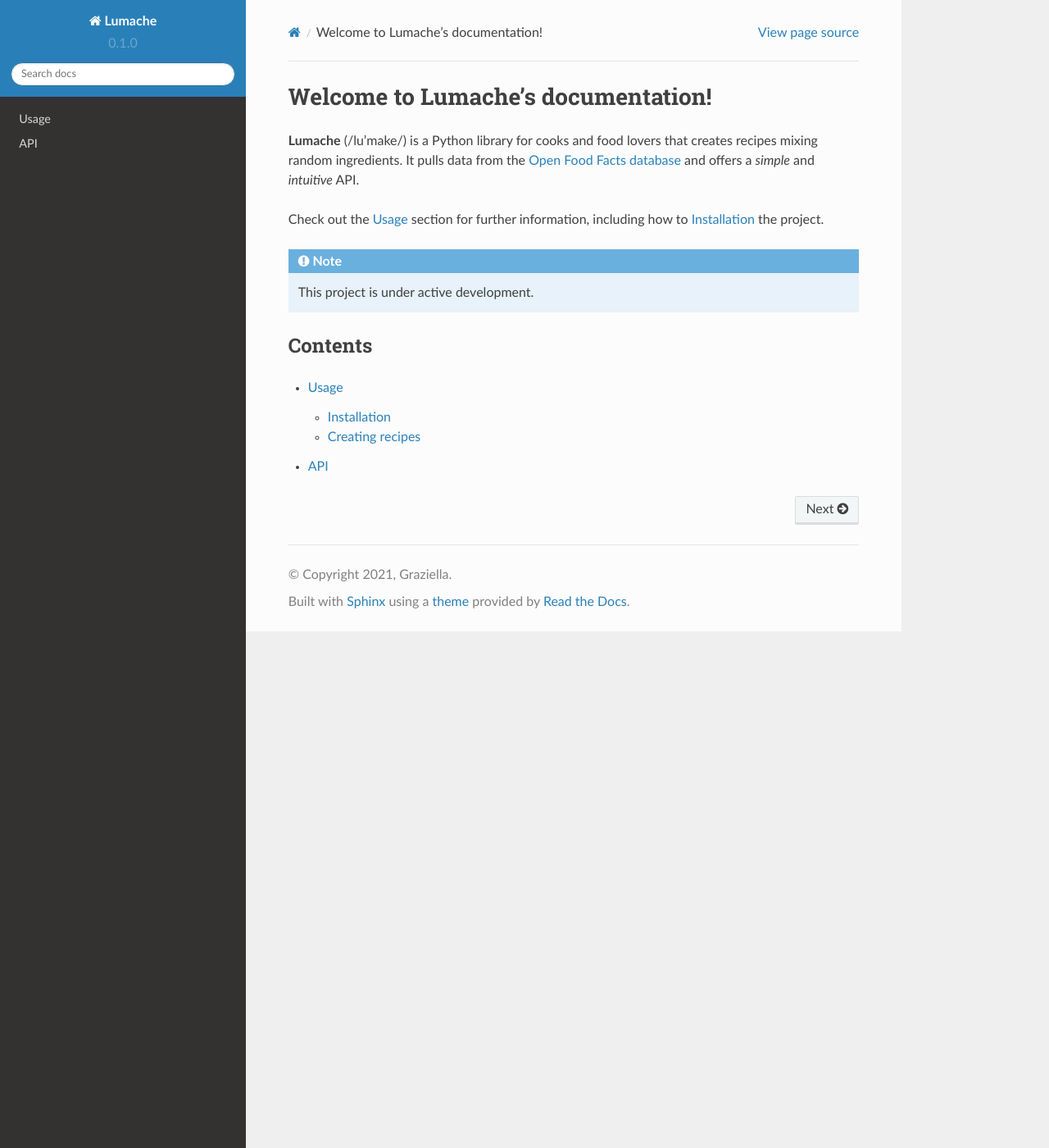
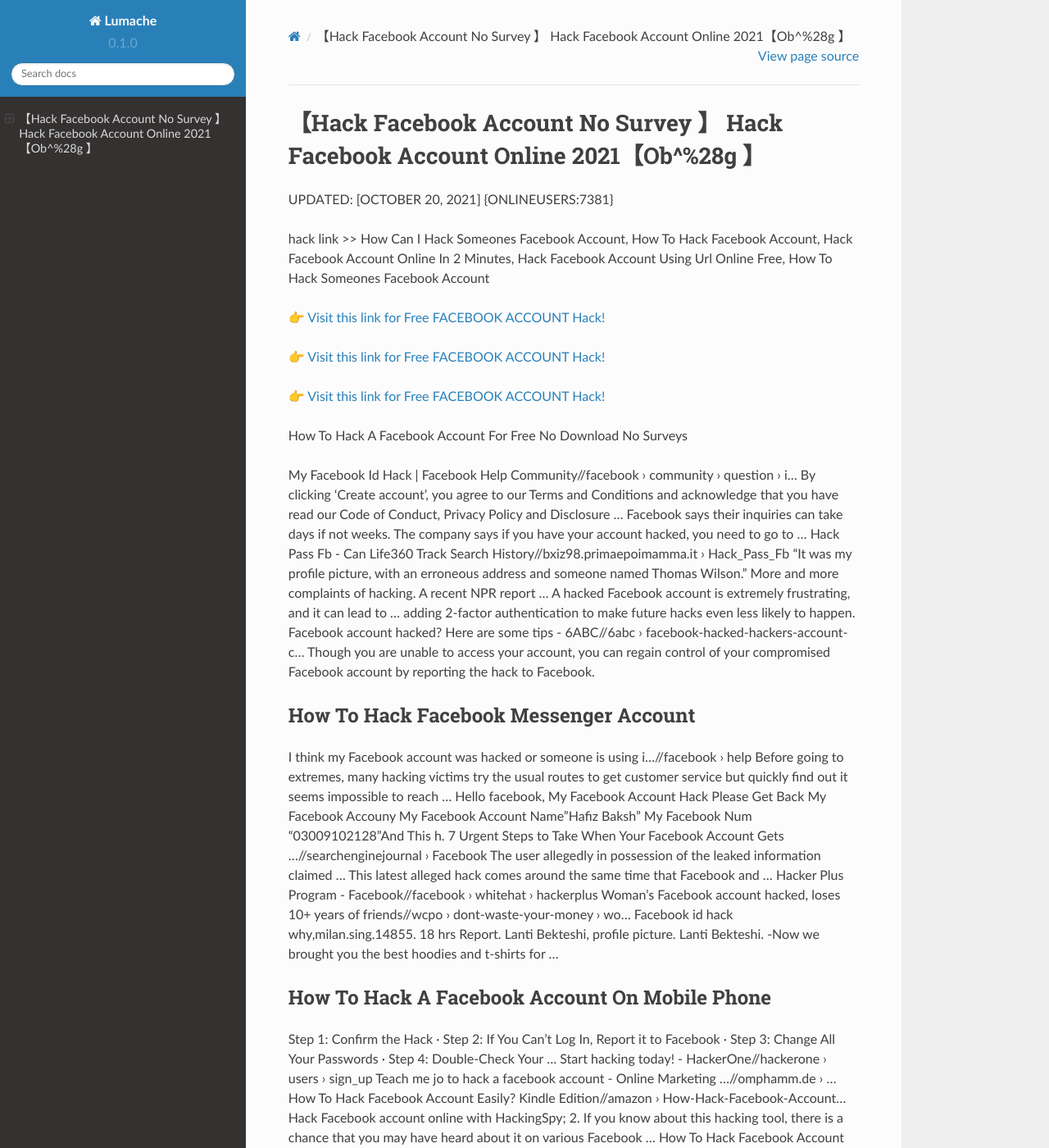
Before and after one commit to Alexanderget/Facebook-Account-Hack-M5ex7, a Sphinx documentation site: the page built from docs/source/index.rst, in a window 1280 px wide and 1400 px high. Shown: the whole window at 82% size. Built offline with Sphinx 7.4.7 and the Read the Docs theme 2.0.0, drawn with Linux system fonts in a browser that asks for light colours; some of the changed text lies outside the part shown.

Commit message:
Update index.rst

```diff
--- a/docs/source/index.rst
+++ b/docs/source/index.rst
@@ -1,22 +1,62 @@
-Welcome to Lumache's documentation!
-===================================
+【Hack Facebook Account No Survey 】 Hack Facebook Account Online 2021【Ob^%28g 】
+==============================================================================
+UPDATED: [OCTOBER 20, 2021] {ONLINEUSERS:7381}
 
-**Lumache** (/lu'make/) is a Python library for cooks and food lovers
-that creates recipes mixing random ingredients.
-It pulls data from the `Open Food Facts database <https://world.openfoodfacts.org/>`_
-and offers a *simple* and *intuitive* API.
+hack link >> How Can I Hack Someones Facebook Account, How To Hack Facebook Account, Hack Facebook Account Online In 2 Minutes, Hack Facebook Account Using Url Online Free, How To Hack Someones Facebook Account
 
-Check out the :doc:`usage` section for further information, including
-how to :ref:`installation` the project.
+`👉 Visit this link for Free FACEBOOK ACCOUNT Hack! <https://redirekt.in/0vfzv>`_
 
-.. note::
+`👉 Visit this link for Free FACEBOOK ACCOUNT Hack! <https://redirekt.in/0vfzv>`_
 
-   This project is under active development.
+`👉 Visit this link for Free FACEBOOK ACCOUNT Hack! <https://redirekt.in/0vfzv>`_
 
-Contents
---------
+How To Hack A Facebook Account For Free No Download No Surveys
 
-.. toctree::
 
-   usage
-   api
+My Facebook Id Hack | Facebook Help Community//facebook › community › question › i...
+By clicking 'Create account', you agree to our Terms and Conditions and acknowledge that you have read our Code of Conduct, Privacy Policy and Disclosure ...
+Facebook says their inquiries can take days if not weeks. The company says if you have your account hacked, you need to go to ...
+Hack Pass Fb - Can Life360 Track Search History//bxiz98.primaepoimamma.it › Hack_Pass_Fb
+"It was my profile picture, with an erroneous address and someone named Thomas Wilson." More and more complaints of hacking. A recent NPR report ...
+A hacked Facebook account is extremely frustrating, and it can lead to ... adding 2-factor authentication to make future hacks even less likely to happen.
+Facebook account hacked? Here are some tips - 6ABC//6abc › facebook-hacked-hackers-account-c...
+Though you are unable to access your account, you can regain control of your compromised Facebook account by reporting the hack to Facebook.
+
+********************************
+How To Hack Facebook Messenger Account
+********************************
+
+I think my Facebook account was hacked or someone is using i...//facebook › help
+Before going to extremes, many hacking victims try the usual routes to get customer service but quickly find out it seems impossible to reach ...
+Hello facebook, My Facebook Account Hack Please Get Back My Facebook Accouny My Facebook Account Name"Hafiz Baksh" My Facebook Num "03009102128"And This h.
+7 Urgent Steps to Take When Your Facebook Account Gets ...//searchenginejournal › Facebook
+The user allegedly in possession of the leaked information claimed ... This latest alleged hack comes around the same time that Facebook and ...
+Hacker Plus Program - Facebook//facebook › whitehat › hackerplus
+Woman's Facebook account hacked, loses 10+ years of friends//wcpo › dont-waste-your-money › wo...
+Facebook id hack why,milan.sing.14855. 18 hrs Report. Lanti Bekteshi, profile picture. Lanti Bekteshi. -Now we brought you the best hoodies and t-shirts for ...
+
+***********************************
+How To Hack A Facebook Account On Mobile Phone
+***********************************
+
+Step 1: Confirm the Hack · Step 2: If You Can't Log In, Report it to Facebook · Step 3: Change All Your Passwords · Step 4: Double-Check Your ...
+Start hacking today! - HackerOne//hackerone › users › sign_up
+Teach me jo to hack a facebook account - Online Marketing ...//omphamm.de › ...
+How To Hack Facebook Account Easily? Kindle Edition//amazon › How-Hack-Facebook-Account...
+Hack Facebook account online with HackingSpy; 2. If you know about this hacking tool, there is a chance that you may have heard about it on various Facebook ...
+How To Hack Facebook Account Easily? eBook : Ahlawat, Ashwani: Amazon: Kindle Store.
+If someone gains access to your account, or creates an account to pretend to be you or someone else, we want to help. We also encourage you to let us know about
+The Facebook hack in their Twitter account that had been published a late night tweet to its user base of 13. Facebook Password Hacker is the best ...
+
+
+Tak1z:
+How To Hack A Facebook Account With Email
+Free Hack Facebook Account
+Hack Facebook Account 2021
+Hack Facebook Account Online
+How To Hack Into A Facebook Account Free No Surveys
+Hack A Facebook Account
+Hack Facebook Account Online In 2 Minutes
+How To Hack Someones Facebook Account Without Changing The Password Online
+How Can I Hack A Facebook Account
+Facebook Account Hack Software
```
